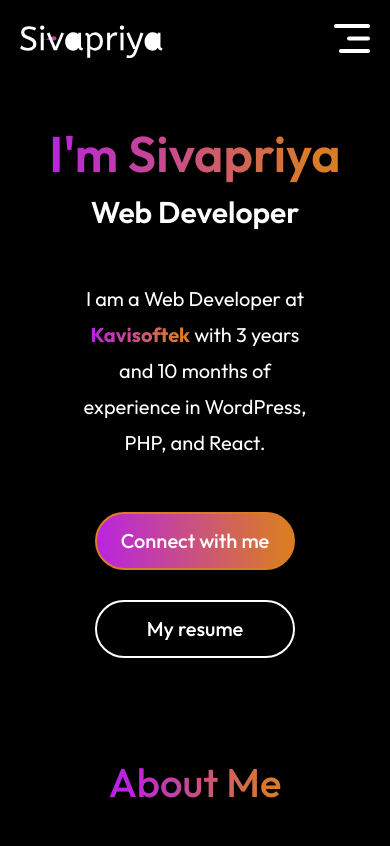
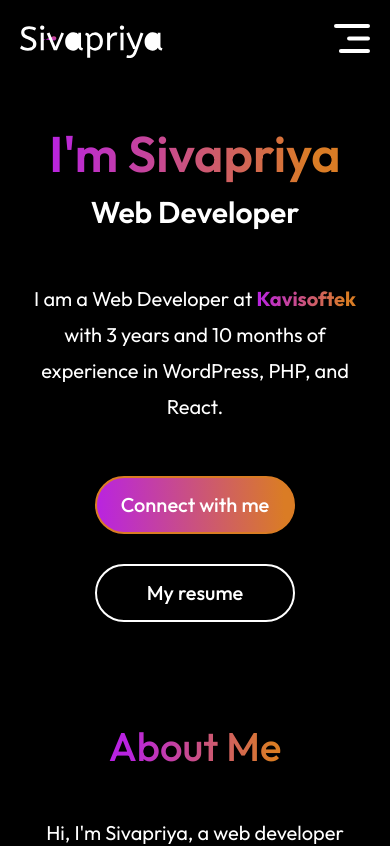
Before and after one commit to Sivapriyaa-k/Portfolio, a React (Vite) app: page / in a window 390 px wide. Shown: the top 846 px of the page. Built offline with nearby package versions, Linux system fonts and the light colour scheme.

Commit message:
hero sec style updated

```diff
--- a/src/Components/Hero/Hero.css
+++ b/src/Components/Hero/Hero.css
@@ -94,8 +94,12 @@
     line-height: 51px;
   }
 
+  .hero-resume {
+    width: 100%;
+  }
+
   .hero p {
-    width: 67%;
+    width: 100%;
     font-size: 20px;
     line-height: 36px;
   }
```
